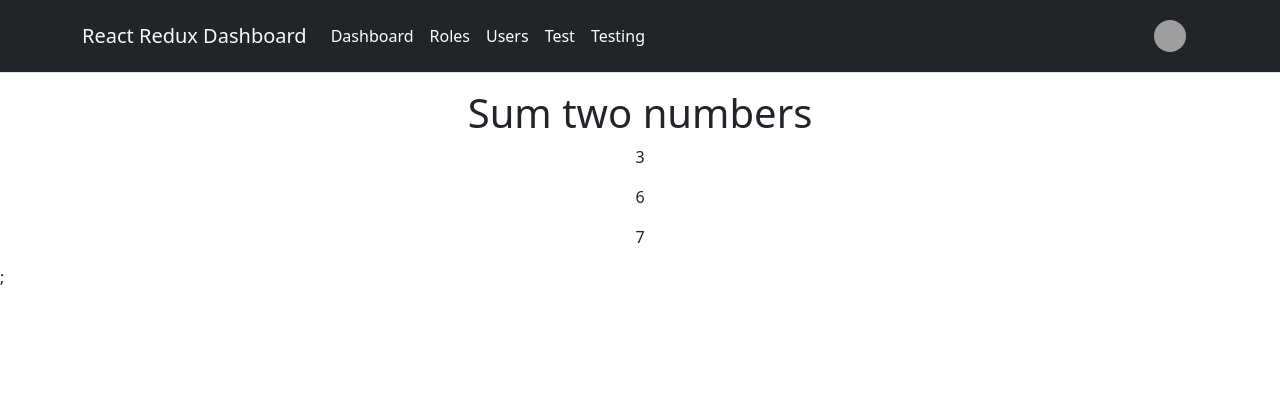
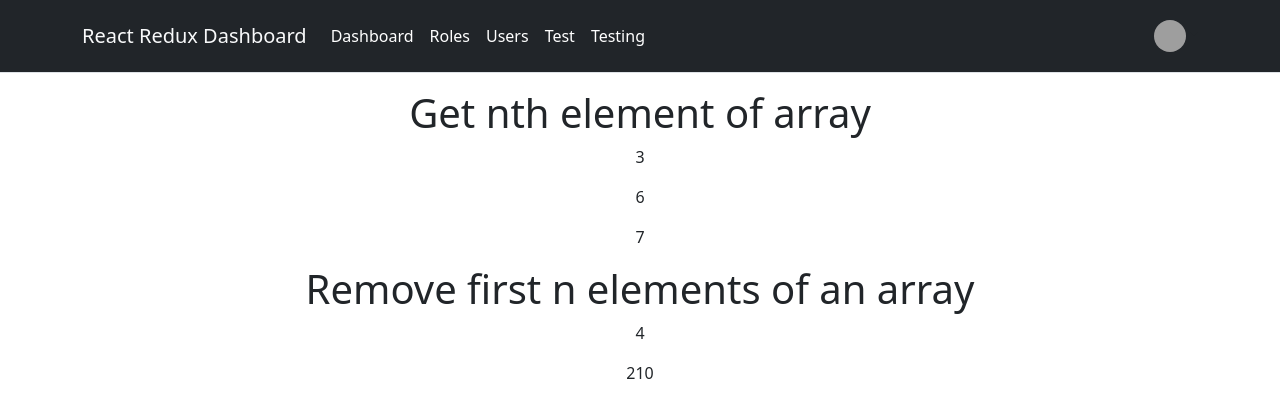
Before and after one commit to vinothsmart/react-redux-dashboard, a React (Create React App) app: page /jsc/arrays in a window 1280 px wide. Shown: the top 418 px of the page. Built offline with nearby package versions, Linux system fonts and the light colour scheme; grey boxes are pictures that could not be loaded.

Commit message:
removeFirstThreeValuesInArray

```diff
--- a/src/components/pages/JsChallage/Arrays.js
+++ b/src/components/pages/JsChallage/Arrays.js
@@ -2,15 +2,23 @@ import React from "react";
 
 const Arrays = () => {
   const getNthValue = (a, n) => a[n - 1];
+
+  const removeFirstThreeValuesInArray = (a) => a.slice(3);
+
   return (
     <>
       <center>
-        <h1>Sum two numbers</h1>
+        <h1>Get nth element of array</h1>
         <p>{getNthValue([1, 2, 3, 4, 5], 3)}</p>
         <p>{getNthValue([10, 9, 8, 7, 6], 5)}</p>
         <p>{getNthValue([7, 2, 1, 6, 3], 1)}</p>
       </center>
-      ;
+      <center>
+        <h1>Remove first n elements of an array</h1>
+        <p>{removeFirstThreeValuesInArray([1, 2, 3, 4])}</p>
+        <p>{removeFirstThreeValuesInArray([5, 4, 3, 2, 1, 0])}</p>
+        <p>{removeFirstThreeValuesInArray([99, 1, 1])}</p>
+      </center>
     </>
   );
 };
```
